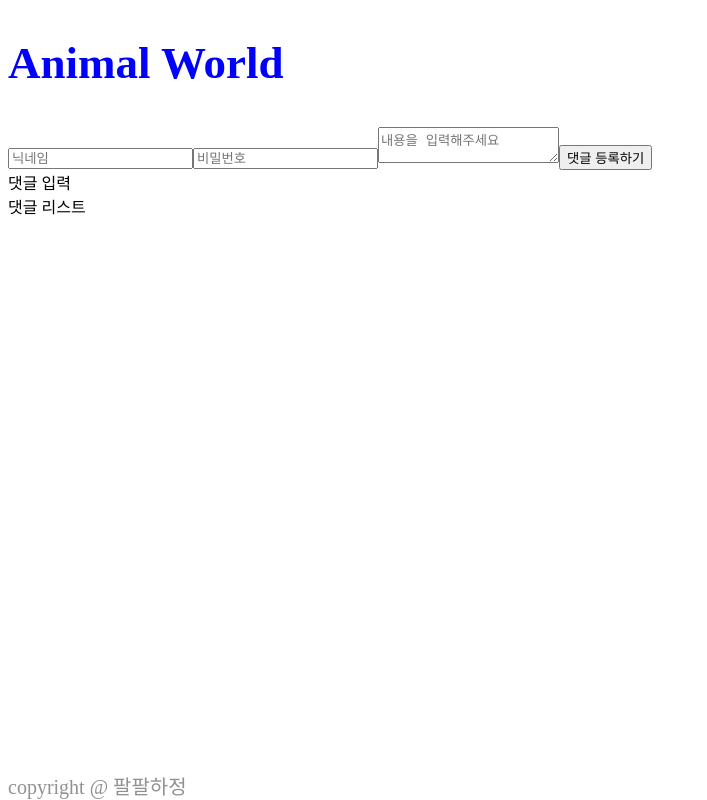
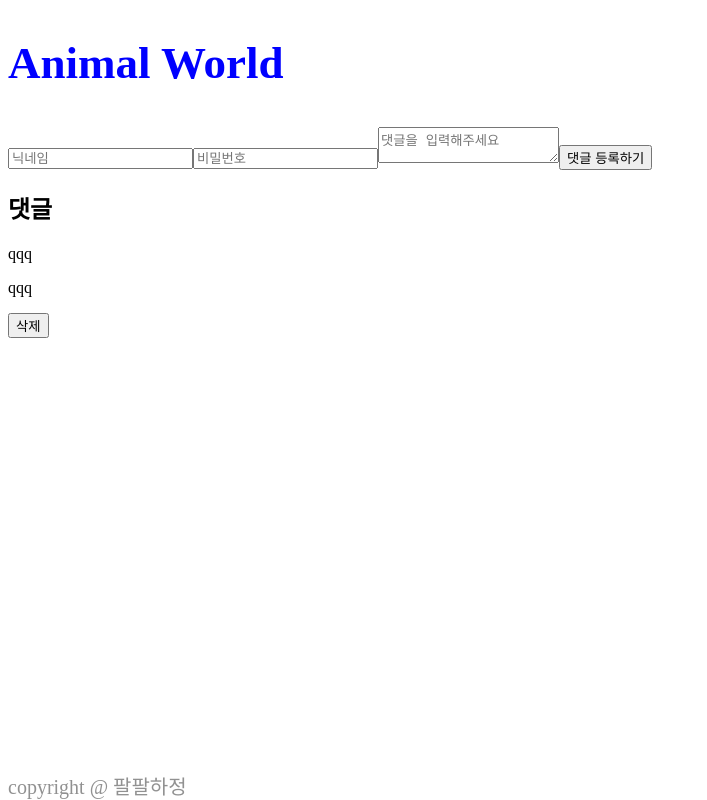
Before and after one commit to react-teamProject/Animal-World-react, a React (Create React App) app: page /5edfe1f8-6d7f-41d0-b4f9-ec418e8ff6b1 in a window 1280 px wide. Shown: the whole page, without its empty margins (0-707 px from the left). Built offline with nearby package versions, Linux system fonts and the light colour scheme; data requests are answered from the project's data file.

Commit message:
Feat: 댓글 불러오기 #2

```diff
--- a/db.json
+++ b/db.json
@@ -32,13 +32,6 @@
     },
     {
       "boardId": "639729f8-6adb-44fa-8610-3a97e2e6dec8",
-      "id": "54658ecb-47b4-49c5-b518-f2d97dc6958c",
-      "user": "hhh",
-      "pw": "hhh",
-      "content": "hhh"
-    },
-    {
-      "boardId": "639729f8-6adb-44fa-8610-3a97e2e6dec8",
       "id": "94afa35c-ffbe-4349-8c84-a8e68a916017",
       "user": "bbb",
       "pw": "bbb",
@@ -57,6 +50,20 @@
       "user": "nnnn",
       "pw": "nnnn",
       "content": "nnn"
+    },
+    {
+      "boardId": "5edfe1f8-6d7f-41d0-b4f9-ec418e8ff6b1",
+      "id": "4dabb11a-c55d-4ed3-8c99-2ce1efba598b",
+      "user": "qqq",
+      "pw": "qqq",
+      "content": "qqq"
+    },
+    {
+      "boardId": "eec12688-dd74-4e3b-b1ba-9221e4a29231",
+      "id": "74925926-c931-49e7-a8d4-80cc7f6884a1",
+      "user": "qqq",
+      "pw": "qqq",
+      "content": "qqq"
     }
   ]
 }
--- a/src/components/features/comment/CommentInput.jsx
+++ b/src/components/features/comment/CommentInput.jsx
@@ -2,9 +2,9 @@ import React, { useState } from "react";
 import { useDispatch } from "react-redux";
 import { v4 as uuidv4 } from "uuid";
 import { __postComment } from "../../../redux/modules/commentSlice";
-import { useNavigate } from "react-router-dom";
 
 const CommentInput = ({ param }) => {
+  //useState를 하나만 쓰고 객체 분해 할당하여 이용함.
   const [comment, setComment] = useState({
     boardId: param,
     id: "",
@@ -14,7 +14,6 @@ const CommentInput = ({ param }) => {
   });
 
   const dispatch = useDispatch();
-  const navigator = useNavigate();
 
   // onsubmitHandler
   const onSubmitHandler = (e) => {
@@ -22,9 +21,21 @@ const CommentInput = ({ param }) => {
     e.preventDefault();
 
     // 입력칸 공백 방지
+
+    //객체 분해 할당해주고 사용
     const { content, user, pw } = comment;
-    if (!content || !user || !pw) {
-      alert(" 모든 칸에 입력하세요");
+
+    if (!user) {
+      alert("닉네임을 입력하세요");
+      document.getElementById("user").focus();
+      return;
+    } else if (!pw) {
+      alert("비밀번호를 입력하세요");
+      document.getElementById("pw").focus();
+      return;
+    } else if (!content) {
+      alert("댓글을 입력하세요");
+      document.getElementById("content").focus();
       return;
     }
 
@@ -37,6 +48,8 @@ const CommentInput = ({ param }) => {
     };
 
     dispatch(__postComment(newComment));
+
+    //댓글 추가하고 인풋 비워주기
     setComment({
       boardId: param,
       id: "",
@@ -75,7 +88,7 @@ const CommentInput = ({ param }) => {
           const { id, value } = e.target;
           setComment({ ...comment, [id]: value });
         }}
-        placeholder="내용을 입력해주세요"
+        placeholder="댓글을 입력해주세요"
       />
       <button>댓글 등록하기</button>
     </form>
--- a/src/components/features/comment/CommentItem.jsx
+++ b/src/components/features/comment/CommentItem.jsx
@@ -0,0 +1,24 @@
+import React from "react";
+import { useDispatch } from "react-redux";
+import { __deleteComment } from "../../../redux/modules/commentSlice";
+
+const CommentItem = ({ comment }) => {
+  const dispatch = useDispatch();
+
+  // delete handler
+  const onDeleteHandler = (id) => {
+    dispatch(__deleteComment(id));
+  };
+
+  return (
+    <div>
+      <div>
+        <p>{comment.user}</p>
+        <p>{comment.content}</p>
+        <button onClick={() => onDeleteHandler(comment.id)}>삭제</button>
+      </div>
+    </div>
+  );
+};
+
+export default CommentItem;
--- a/src/components/features/comment/CommentList.jsx
+++ b/src/components/features/comment/CommentList.jsx
@@ -0,0 +1,31 @@
+import React from "react";
+import { useSelector } from "react-redux";
+import CommentItem from "./CommentItem";
+
+const CommentList = ({ param }) => {
+  const comment = useSelector((state) => state.commentSlice.comment);
+
+  // commentItem에 넣었더니 filter에서 걸려서 안 불러와진다.
+  const { isLoading, error } = useSelector((state) => state.commentSlice);
+
+  if (isLoading) {
+    return <div>loading...</div>;
+  }
+  if (error) {
+    return <div>{error.message}</div>;
+  }
+  return (
+    <div>
+      <div>
+        <h2>댓글</h2>
+        {comment
+          .filter((item) => item.boardId === param)
+          .map((item) => {
+            return <CommentItem key={item.id} comment={item} />;
+          })}
+      </div>
+    </div>
+  );
+};
+
+export default CommentList;
--- a/src/pages/BoardDetail.jsx
+++ b/src/pages/BoardDetail.jsx
@@ -6,20 +6,27 @@ import { useDispatch } from "react-redux";
 import { useNavigate } from "react-router-dom";
 import { __deleteBoards } from "../redux/modules/boardSlice";
 import CommentInput from "../components/features/comment/CommentInput";
+import CommentList from "../components/features/comment/CommentList";
+import { useEffect } from "react";
+import { __getComments } from "../redux/modules/commentSlice";
 
 const Detail = () => {
   const dispatch = useDispatch();
+  const navigator = useNavigate();
   const board = useSelector((state) => state.boardSlice.board);
-
   const param = useParams().id;
 
-  const navigator = useNavigate();
+  //렌더링할 때 댓글리스트 조회
+  useEffect(() => {
+    dispatch(__getComments());
+  }, [dispatch]);
 
   const onDeleteHandler = (id) => {
     dispatch(__deleteBoards(id));
     navigator("/");
   };
 
+  //해당 게시물의 댓글만 불러오도록 filter 하고나서 map
   return (
     <Layout>
       {board
@@ -35,8 +42,7 @@ const Detail = () => {
           );
         })}
       <CommentInput param={param} />
-      <div>댓글 입력</div>
-      <div>댓글 리스트</div>
+      <CommentList param={param} />
     </Layout>
   );
 };
--- a/src/redux/modules/commentSlice.js
+++ b/src/redux/modules/commentSlice.js
@@ -10,7 +10,7 @@ const initialState = {
 
 // comments 받아오기 (BoardDetail에서 사용)
 export const __getComments = createAsyncThunk(
-  "board/getComments",
+  "comment/getComments",
   async (payload, thunkApi) => {
     try {
       const data = await axios.get("http://localhost:3001/comment");
@@ -23,7 +23,7 @@ export const __getComments = createAsyncThunk(
 
 // comment 추가 (CommentInput에서 사용)
 export const __postComment = createAsyncThunk(
-  "board/postComment",
+  "comment/postComment",
   async (payload, thunkApi) => {
     try {
       const data = await axios.post("http://localhost:3001/comment", payload);
@@ -37,7 +37,7 @@ export const __postComment = createAsyncThunk(
 
 // comment 삭제 (BoardDetail에서 사용)
 export const __deleteComment = createAsyncThunk(
-  "board/deteteComment",
+  "comment/deteteComment",
   async (payload, thunkApi) => {
     try {
       await axios.delete(`http://localhost:3001/comment/${payload}`);
```
